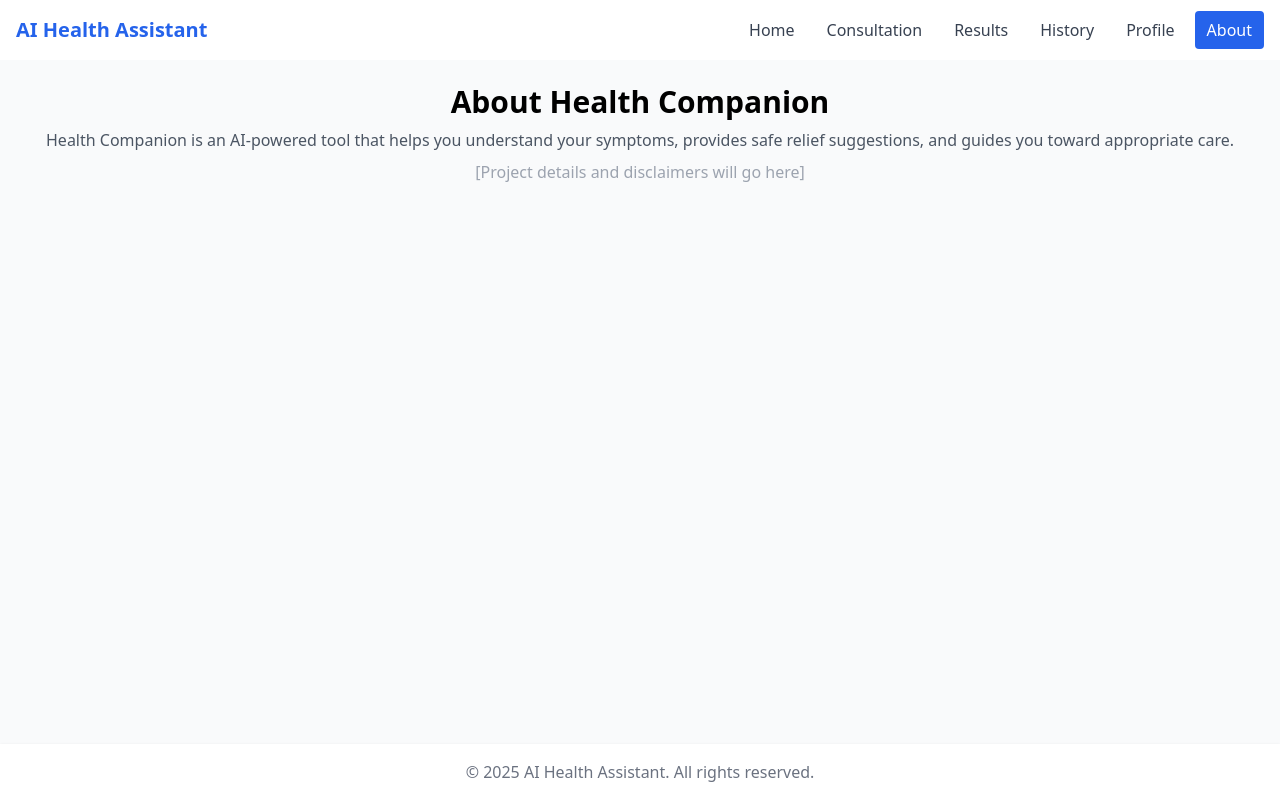
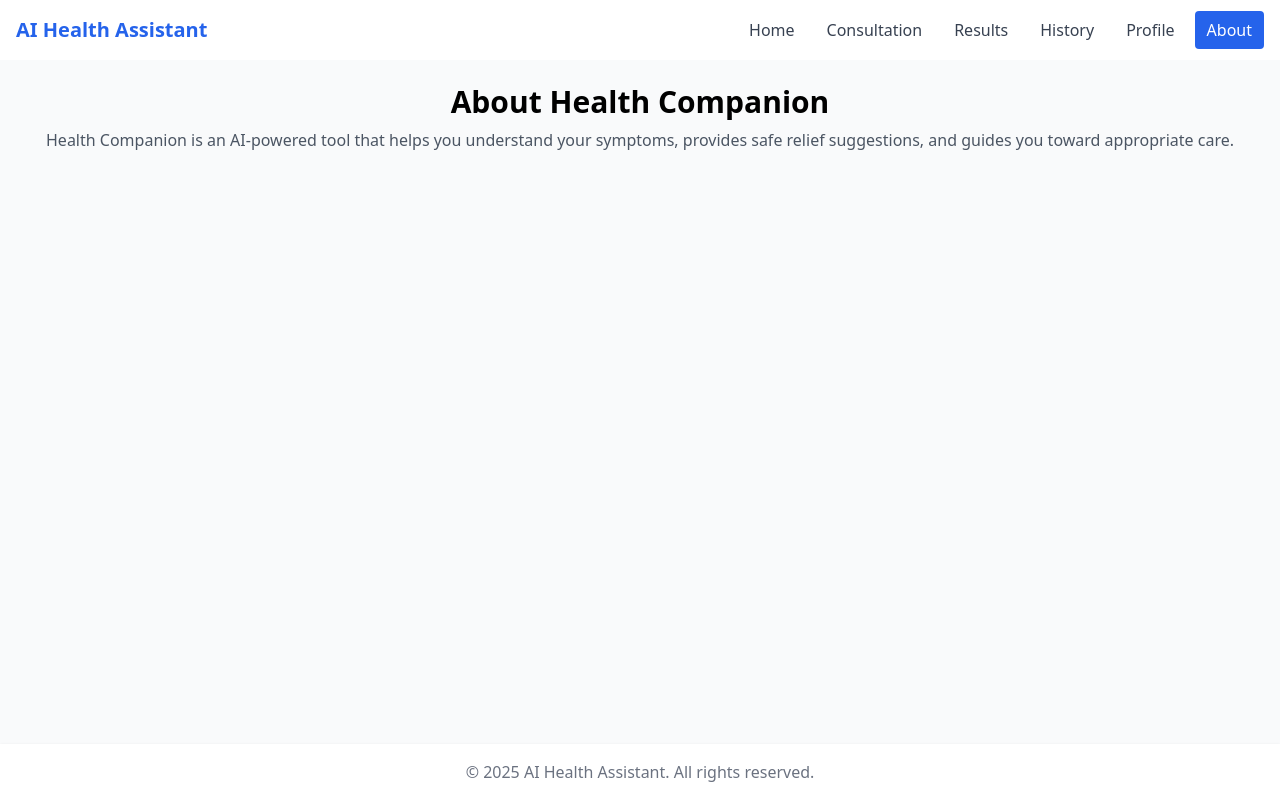
Before and after one commit to AdahJerrie/Health-Companion, a React (Vite) app in the folder health-companion-frontend/: page /about in a window 1280 px wide. Built offline with nearby package versions, Linux system fonts and the light colour scheme.

Commit message:
about page: disclaimers removed

```diff
--- a/health-companion-frontend/src/pages/About.jsx
+++ b/health-companion-frontend/src/pages/About.jsx
@@ -6,7 +6,7 @@ function About() {
       <p className="text-gray-600">
         Health Companion is an AI-powered tool that helps you understand your symptoms, provides safe relief suggestions, and guides you toward appropriate care.
       </p>
-      <p className="text-gray-400 mt-2">[Project details and disclaimers will go here]</p>
+      {/* <p className="text-gray-400 mt-2">[Project details and disclaimers will go here]</p> */}
     </div>
   );
 }
```
